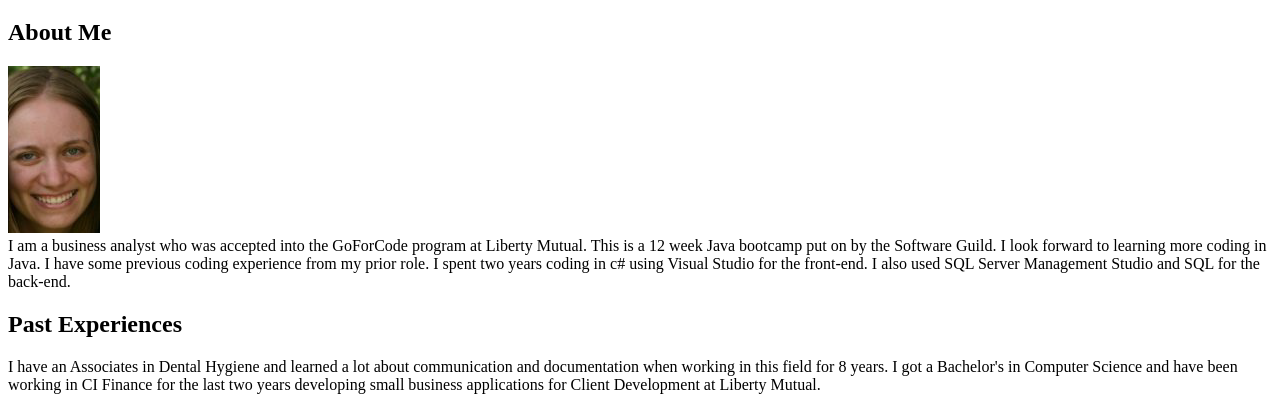
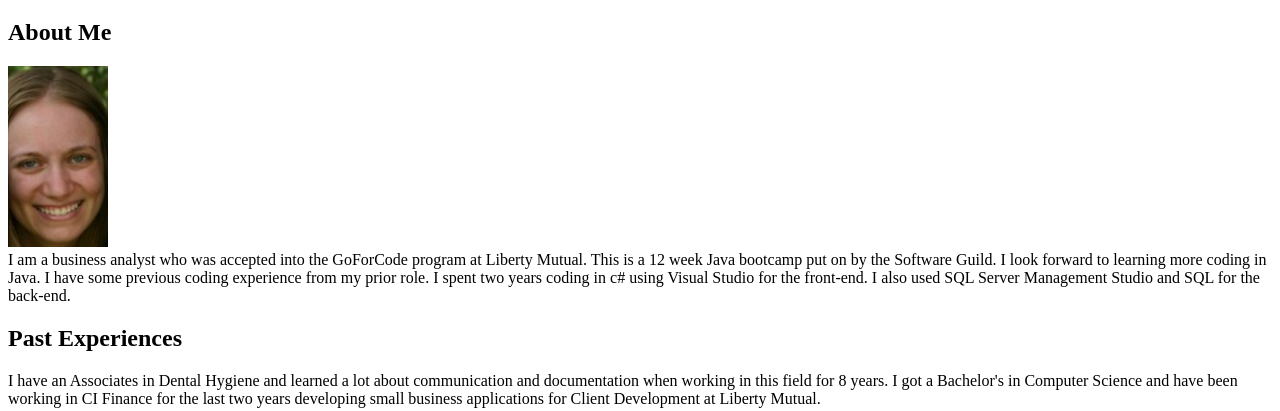
Before and after one commit to CarrieBeaton/PortfolioSite, a plain HTML site: page index.html in a window 1280 px wide. Shown: the part 61-472 px from the top of the page. Drawn offline with Linux system fonts and the light colour scheme.

Commit message:
removed space between width and style on image -portfolio

```diff
--- a/index.html
+++ b/index.html
@@ -6,7 +6,7 @@
             <h1>Carrie Beaton</h1>
             <h2>About Me</h2>
             <p>
-                <img src="Images\portrait.png" style="width:100 px"/><br>
+                <img src="Images\portrait.png" style="width:100px"/><br>
                 I am a business analyst who was accepted into the
                 GoForCode program at Liberty Mutual.  This is a 12 week
                 Java bootcamp put on by the Software Guild. I look
```
Also changed, not shown: Album/Album Page.html (+1 -1 lines).
